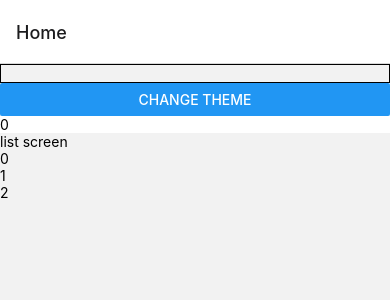
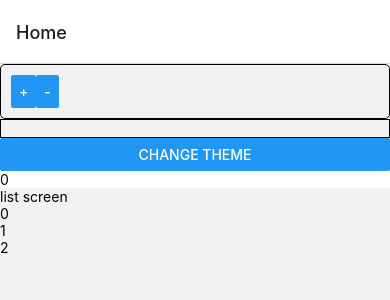
Before and after one commit to DobroslavVH/test, a React Native app: screen /Home in a window 390 px wide. Shown: the top 300 px of the page. Built offline with nearby package versions, Linux system fonts and the light colour scheme.

Commit message:
second test

```diff
--- a/src/HomeScreen.js
+++ b/src/HomeScreen.js
@@ -1,11 +1,32 @@
-import React, { useState, useMemo, useCallback } from "react";
+import React, { useState, useMemo, useCallback, useReducer } from "react";
 import {Text, View, StyleSheet, Button, TextInput} from "react-native";
 import List from "./List";
+
+const initialState = 0;
+
+const countReducer = (state, action) => {
+    switch (action.type) {
+        case 'increase':
+            return state + 1;
+        case 'decrease':
+            return state - 1;
+        default:
+            return state;
+    }
+};
 
 const HomeScreen = () => {
 
     const [ number, setNum ] = useState(0);
     const [ dark, setDark ] = useState(false);
+
+    // count content
+    const [ count, setCount ] = useState(0);
+    const { state, dispatch } = useReducer( countReducer, initialState);
+
+    const Increase = () => {
+        dispatch({type: 'increase'})
+    };
 
     const getItems = useCallback(() => {
         return [number, number + 1, number + 2];
@@ -25,6 +46,13 @@ const HomeScreen = () => {
 
     return (
         <View style={styles.container}>
+            <View style={styles.counterView}>
+                <Text>{state}</Text>
+                <View style={{flexDirection: 'row'}}>
+                    <Button title="+" onPress={() => Increase()}/>
+                    <Button title="-"/>
+                </View>
+            </View>
             <TextInput
                 style={styles.input}
                 onChangeText={(number) => setNum(number)}
@@ -48,6 +76,11 @@ const styles = StyleSheet.create({
     },
     input: {
         borderWidth: 1
+    },
+    counterView: {
+        borderWidth: 1,
+        padding: 10,
+        borderRadius: 5
     }
 });
 
```
